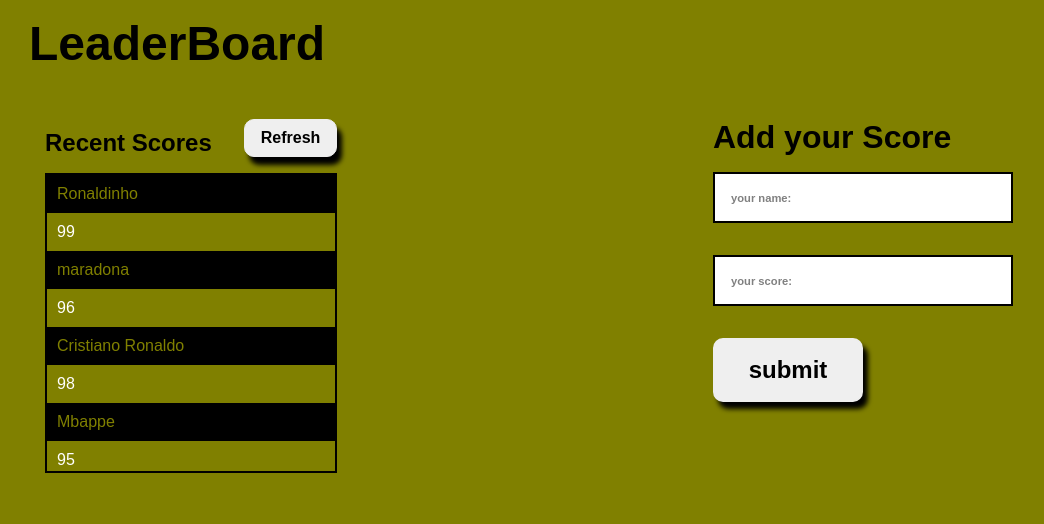
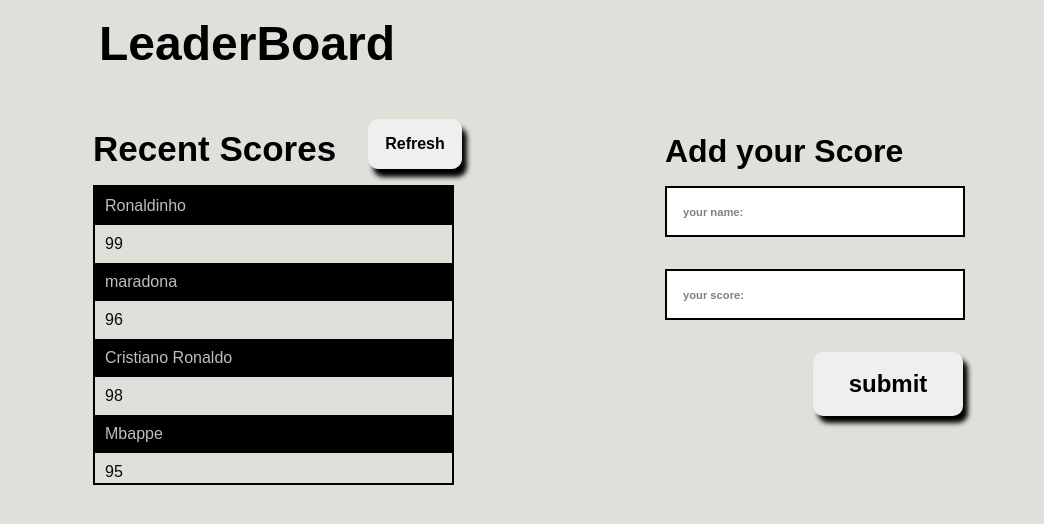
Before and after one commit to shahnawaza75/Leaderboard-setup-project, a website: page index.html in a window 1280 px wide. Shown: the whole page, without its empty margins (19-1063 px from the left). Drawn offline with Linux system fonts and the light colour scheme; a web font is replaced by a local one.

Commit message:
Added styling

```diff
--- a/index.html
+++ b/index.html
@@ -30,7 +30,7 @@
 
         </ul>
       </section>
-      <section>
+      <section id="last-sec">
         <div class="add-score">
           <h2>Add your Score</h2>
           <form class="form">
--- a/styles.css
+++ b/styles.css
@@ -13,7 +13,7 @@
 body {
   font-family: 'Droid Sans', 'Droid Serif', sans-serif;
   max-height: 100vh;
-  background-color: olive;
+  background-color: rgb(224, 224, 219);
 }
 
 main {
@@ -24,7 +24,7 @@ main {
 
 .score-page {
   display: flex;
-  padding: 2rem 2rem;
+  padding: 2rem 5rem;
   justify-content: space-between;
 }
 
@@ -35,6 +35,7 @@ main {
 .title h1 {
   font-size: 3rem;
   font-weight: 800;
+  margin-left: 70px;
 }
 
 .recent-scores {
@@ -44,7 +45,7 @@ main {
 
 .recent-scores h2 {
   padding-top: 10px;
-  font-size: 1.5rem;
+  font-size: 35px;
 }
 
 .refresh-button {
@@ -105,7 +106,7 @@ input::-webkit-input-placeholder {
   transition: 0.5s;
   width: 50%;
   cursor: pointer;
-  margin-left: auto;
+  margin-left: 148px;
 }
 
 .form .submit:hover {
@@ -115,10 +116,14 @@ input::-webkit-input-placeholder {
 .score-table li {
   padding: 10px;
   list-style: none;
-  color: #fff;
+  color: rgb(9, 8, 8);
 }
 
 .score-table li:nth-child(odd) {
   background-color: black;
-  color: olive;
+  color: rgb(187, 191, 196);
 }
+
+#last-sec {
+  margin-top: 14px;
+}
```
